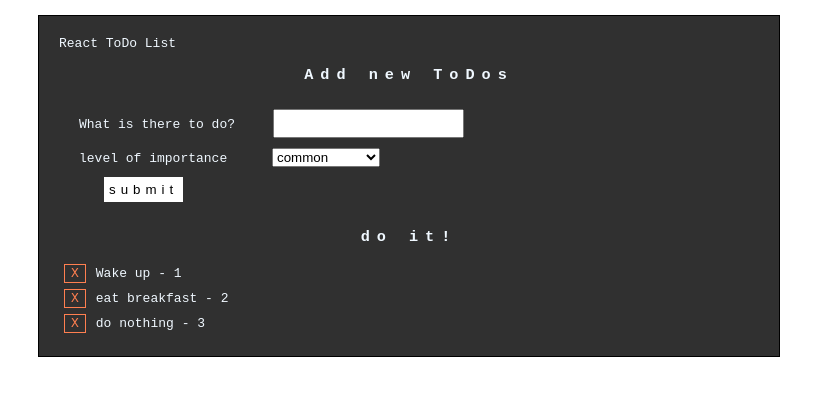
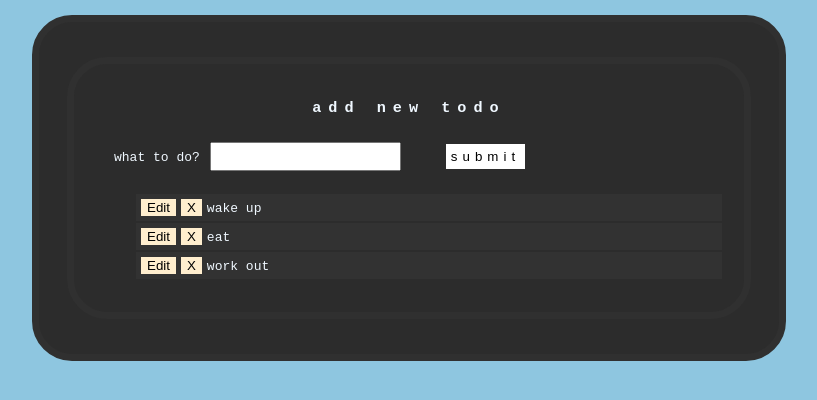
Before and after one commit to Arkusie/react_to_do, a React (Create React App) app: page / in a window 1280 px wide. Shown: the top 400 px of the page, without its empty margins (231-1048 px from the left). Built offline with nearby package versions, Linux system fonts and the light colour scheme.

Commit message:
structure_reworked

```diff
--- a/src/App.js
+++ b/src/App.js
@@ -1,62 +1,12 @@
 import React, { Component } from "react";
-import uuid from "uuid";
-import Projects from "./containers/Projects";
-import AddProject from "./containers/AddProject";
-// import "./App.css";
+import "./App.css";
+import ToDo from "./containers/ToDo";
 
 class App extends Component {
-  constructor() {
-    super();
-    this.state = {
-      projects: []
-    };
-  }
-
-  componentWillMount() {
-    this.setState({
-      projects: [
-        {
-          id: uuid.v4(),
-          title: "Wake up",
-          category: "1"
-        },
-        {
-          id: uuid.v4(),
-          title: "eat breakfast",
-          category: "2"
-        },
-        {
-          id: uuid.v4(),
-          title: "do nothing",
-          category: "3"
-        }
-      ]
-    });
-  }
-  //updating the state with submitted content
-  handleAddProject(newToDo) {
-    let projects = this.state.projects;
-    projects.push(newToDo);
-    this.setState({ projects: projects });
-  }
-
-  //get id from state, remove the project and reset the state
-  handleDeleteProject(id) {
-    let projects = this.state.projects;
-    //find the id, match to the current id, put it in the index
-    let index = projects.findIndex(x => x.id === id);
-    //
-    projects.splice(index, 1);
-    this.setState({ projects: projects });
-  }
-
-  //passing states into Projects as a prop
   render() {
     return (
       <>
-        <div className="App">React ToDo List</div>
-        <AddProject addProject={this.handleAddProject.bind(this)} />
-        <Projects projects={this.state.projects} onDelete={this.handleDeleteProject.bind(this)} />
+        <ToDo />
       </>
     );
   }
--- /dev/null
+++ b/src/Data/ToDosData.js
@@ -0,0 +1,13 @@
+const toDoData = [
+  {
+    content: "wake up"
+  },
+  {
+    content: "eat"
+  },
+  {
+    content: "work out"
+  }
+];
+
+export default toDoData;
--- /dev/null
+++ b/src/components/Button.jsx
@@ -0,0 +1,7 @@
+import React from "react";
+
+function Button(props) {
+  return <button onClick={props.deteleItem}>{props.text}</button>;
+}
+
+export default Button;
--- /dev/null
+++ b/src/components/ListItem.jsx
@@ -0,0 +1,22 @@
+import React from "react";
+import Button from "./Button";
+
+class ListItem extends React.Component {
+  deteleItem = () => {
+    let x = "czy doszla zmienna? jezeli tak to gitarka";
+    this.props.deteleItem(x);
+  };
+
+  render() {
+    return (
+      <>
+        <Button text="Edit" />
+        <Button deteleItem={this.deteleItem.bind(this)} text="X" />
+        {this.props.title}
+        <br />
+      </>
+    );
+  }
+}
+
+export default ListItem;
--- a/src/components/ProjectItem.jsx
+++ /dev/null
@@ -1,15 +0,0 @@
-import React, { Component } from "react";
-
-function ProjectItem(props) {
-  return (
-    <li>
-      <a href="#" onClick={props.onDelete}>
-        {" "}
-        X
-      </a>
-      {props.project.title} - {props.project.category}{" "}
-    </li>
-  );
-}
-
-export default ProjectItem;
--- a/src/containers/AddProject.jsx
+++ /dev/null
@@ -1,66 +0,0 @@
-import React, { Component } from "react";
-import uuid from "uuid";
-class AddProject extends Component {
-  constructor() {
-    super();
-    this.state = {
-      newProject: {}
-    };
-  }
-  static defaultProps = {
-    categories: ["common", "important", " uber important"]
-  };
-
-  handleSubmit(e) {
-    if (this.refs.title.value === "") {
-      alert("title is required");
-    } else {
-      this.setState(
-        {
-          newProject: {
-            id: uuid.v4(),
-            title: this.refs.title.value,
-            category: this.refs.category.value
-          }
-        },
-        //passing the submit to the App component
-        function() {
-          console.log(this.state);
-          this.props.addProject(this.state.newProject);
-        }
-      );
-    }
-    console.log(this.refs.title.value);
-    e.preventDefault();
-  }
-
-  render() {
-    let categoryOptions = this.props.categories.map(category => {
-      return (
-        <option key={category} value={category}>
-          {category}
-        </option>
-      );
-    });
-
-    return (
-      <>
-        <h3>Add new ToDos</h3>
-        <form onSubmit={this.handleSubmit.bind(this)}>
-          <div>
-            <label>What is there to do? </label>
-            <input type="text" ref="title" />
-          </div>
-
-          <div>
-            <label>level of importance </label>
-            <select ref="category">{categoryOptions}</select>
-          </div>
-          <input type="submit" value="submit" />
-        </form>
-      </>
-    );
-  }
-}
-
-export default AddProject;
--- /dev/null
+++ b/src/containers/ListContainer.jsx
@@ -0,0 +1,21 @@
+import React from "react";
+import ListItem from "../components/ListItem";
+
+class ListContainer extends React.Component {
+  deteleItem = x => {
+    this.props.handleDelete(x);
+  };
+
+  render() {
+    let allToDos = this.props.toDos.map(toDo => {
+      return (
+        <li>
+          <ListItem key={toDo.content} title={toDo.content} deteleItem={this.deteleItem} />
+        </li>
+      );
+    });
+    return <div>{allToDos}</div>;
+  }
+}
+
+export default ListContainer;
--- /dev/null
+++ b/src/containers/ListForm.jsx
@@ -0,0 +1,43 @@
+import React from "react";
+
+class ListForm extends React.Component {
+  constructor() {
+    super();
+    this.state = {
+      content: ""
+    };
+  }
+
+  handleSubmit(event) {
+    event.preventDefault();
+
+    this.props.addToDos(this.state);
+    this.setState({
+      content: ""
+    });
+  }
+
+  handleChange(event) {
+    this.setState({
+      [event.target.name]: event.target.value
+    });
+    // console.log(this.state.content);
+  }
+
+  render() {
+    return (
+      <div>
+        <h3>add new todo</h3>
+        <form onSubmit={this.handleSubmit.bind(this)}>
+          <label>
+            what to do?
+            <input onChange={this.handleChange.bind(this)} name="content" value={this.state.content} />
+          </label>
+          <input type="submit" value="submit" />
+        </form>
+      </div>
+    );
+  }
+}
+
+export default ListForm;
--- a/src/containers/Projects.jsx
+++ /dev/null
@@ -1,29 +0,0 @@
-import React, { Component } from "react";
-import ProjectItem from "../components/ProjectItem";
-
-class Projects extends Component {
-  deleteProject(id) {
-    this.props.onDelete(id);
-  }
-
-  render() {
-    let projectItems;
-    //getting props from App.js, maping into projectItem
-    if (this.props.projects) {
-      projectItems = this.props.projects.map(project => {
-        // console.log(project);
-        return <ProjectItem onDelete={this.deleteProject.bind(this)} key={project.title} project={project} />;
-      });
-    }
-    console.log(this.props);
-
-    return (
-      <>
-        <h3>do it!</h3>
-        {projectItems}
-      </>
-    );
-  }
-}
-
-export default Projects;
--- /dev/null
+++ b/src/containers/ToDo.jsx
@@ -0,0 +1,45 @@
+import React from "react";
+import ListContainer from "./ListContainer";
+import ListForm from "./ListForm";
+import toDoData from "../Data/ToDosData";
+
+class Todo extends React.Component {
+  constructor() {
+    super();
+    this.state = {
+      toDos: []
+    };
+  }
+
+  componentWillMount() {
+    this.setState({
+      toDos: toDoData
+    });
+  }
+
+  handleDelete = x => {
+    console.log("jestem w top componencie, czas usunac");
+    console.log(x);
+  };
+
+  handleAddTodos(newToDos) {
+    console.log(newToDos);
+
+    let addNewToDos = this.state.toDos;
+    addNewToDos.push(newToDos);
+    // console.log(this.state.toDos);
+    this.setState({ toDos: this.state.toDos });
+  }
+  render() {
+    return (
+      <div className="main-holder">
+        <ListForm addToDos={this.handleAddTodos.bind(this)} />
+        <ul>
+          <ListContainer toDos={this.state.toDos} handleDelete={this.handleDelete} />
+        </ul>
+      </div>
+    );
+  }
+}
+
+export default Todo;
--- a/src/index.css
+++ b/src/index.css
@@ -7,6 +7,7 @@ body {
   -moz-osx-font-smoothing: grayscale; */
   font-family: monospace;
   color: aliceblue;
+  background-color: rgb(142, 198, 224);
 }
 
 .main-holder {
@@ -14,8 +15,9 @@ body {
   padding: 20px;
   width: 90%;
   max-width: 700px;
-  border: 1px solid black;
-  background-color: rgb(48, 48, 48);
+  border: 7px solid rgb(48, 48, 48);
+  border-radius: 40px;
+  background-color: rgb(44, 44, 44);
 }
 
 code {
@@ -23,8 +25,10 @@ code {
 }
 
 li {
+  margin: 2px;
+  padding: 5px;
   list-style: none;
-  padding: 5px;
+  background-color: rgb(50, 50, 50);
 }
 
 a {
@@ -35,10 +39,9 @@ a {
   text-decoration: none;
 }
 
-a:hover {
+/* a:hover {
   background-color: rgb(255, 127, 42);
-  color: black;
-}
+  color: black; */
 
 input {
   margin: 10px;
@@ -51,7 +54,7 @@ input[type="submit"] {
   margin: 10px 0;
   letter-spacing: 5px;
   position: relative;
-  left: 45px;
+  left: 15px;
 }
 
 input[type="submit"]:hover {
@@ -69,3 +72,12 @@ h3 {
   text-align: center;
   letter-spacing: 7px;
 }
+
+button {
+  margin: 0 5px 0 0;
+  background-color: rgb(255, 238, 206);
+  border: none;
+}
+button:hover {
+  background-color: coral;
+}
```
